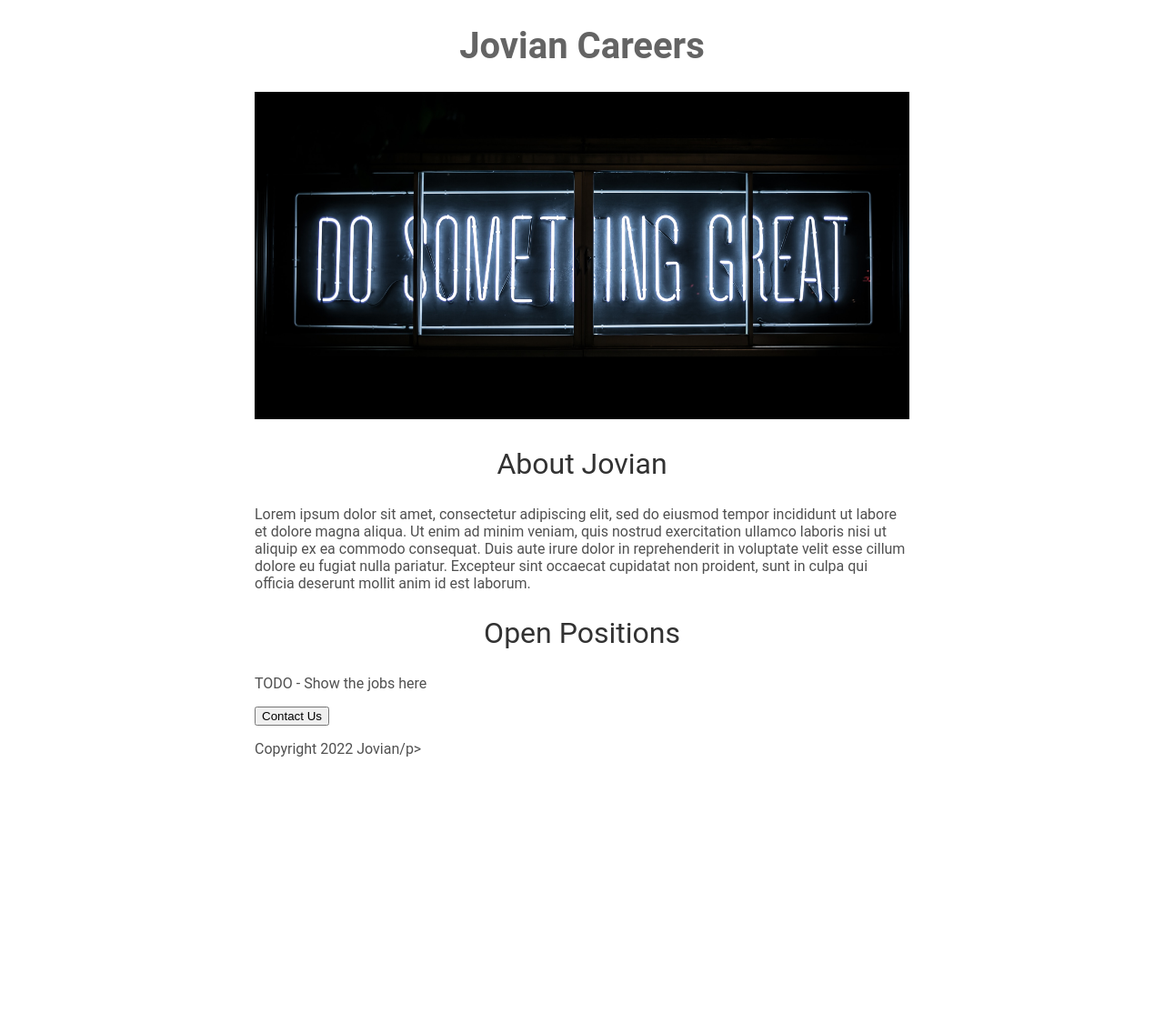
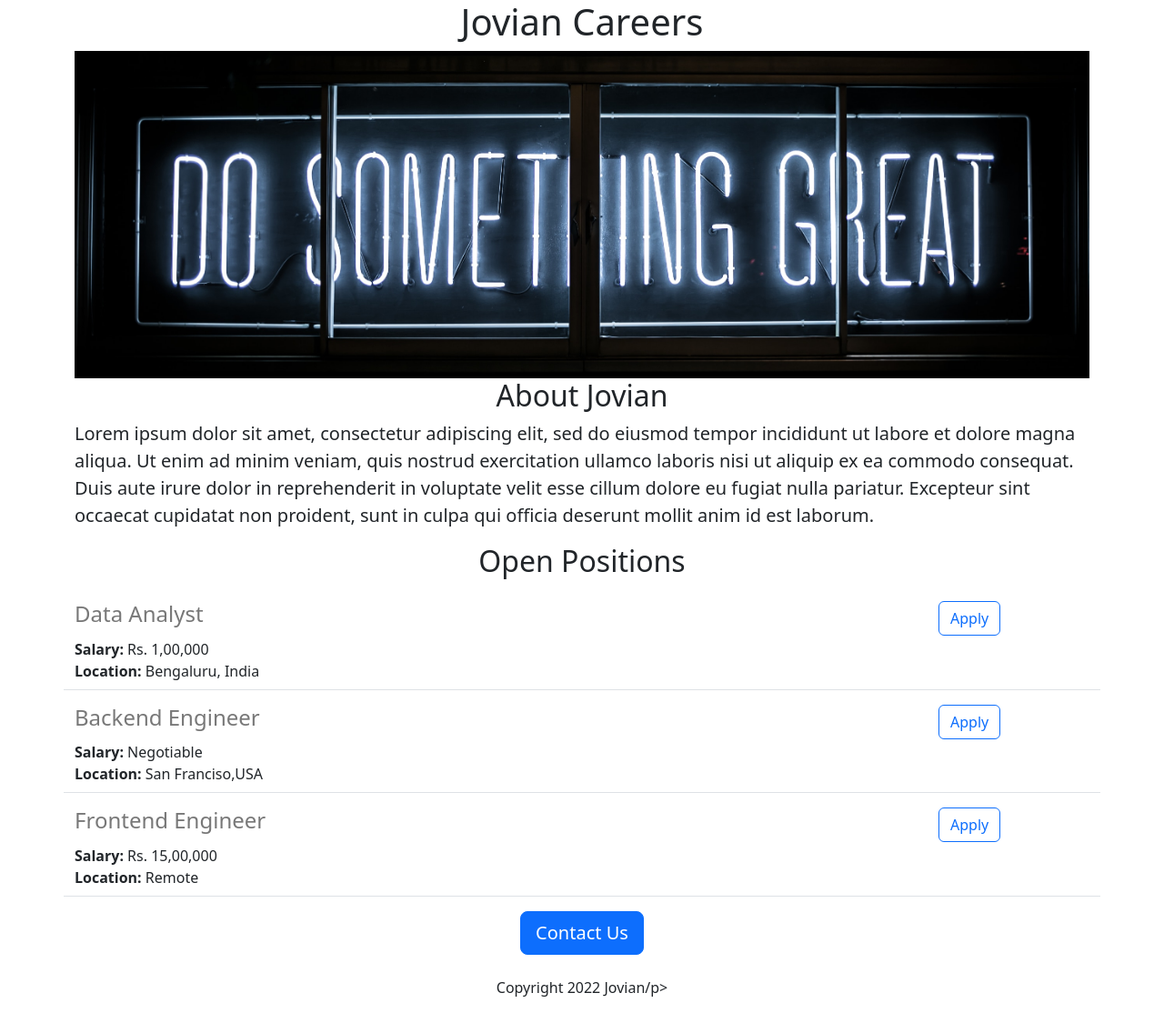
Before and after one commit to matheussxtt/jovian-carrers-website, a Flask app: page / in a window 1280 px wide. Shown: the whole page at 91% size. Before the commit the page ends 832 px from the top, so only its background shows below. Run offline with Flask 2, Linux system fonts and the light colour scheme.

Commit message:
Added dynamic data and API route

```diff
--- a/app.py
+++ b/app.py
@@ -1,11 +1,37 @@
-from flask import Flask, render_template
+from flask import Flask, render_template, jsonify
 
 app = Flask(__name__)
+
+JOBS = [
+  {
+    'id': 1,
+    'title': 'Data Analyst',
+    'location': 'Bengaluru, India',
+    'salary': 'Rs. 1,00,000'
+  },
+  {
+    'id': 2,
+    'title': 'Backend Engineer',
+    'location': 'San Franciso,USA'
+  },
+  {
+    'id': 3,
+    'title': 'Frontend Engineer',
+    'location': 'Remote',
+    'salary': 'Rs. 15,00,000'
+  },
+]
+#Simulando a funcionalidade de uma base de dados
 
 
 @app.route("/")
 def hello_world():
-  return render_template('home.html')
+  return render_template('home.html', jobs=JOBS, company_name='Jovian')
+
+
+@app.route("/api/jobs")
+def list_jobs():
+  return jsonify(JOBS)
 
 
 if __name__ == "__main__":
--- a/templates/home.html
+++ b/templates/home.html
@@ -2,57 +2,35 @@
 <html>
   <head>
     <title>Jovian Careers</title>
-    <style>
-      h1{
-          font-size: 40px;
-          font-family: Roboto;
-          font_weight: normal;
-          color: rgb(100,100,100);
-          text-align: center
-      }
-
+    <meta charset="utf-8">
+    <meta name="viewport" content="width=device-width, initial-scale=1">
+    <link href="https://cdn.jsdelivr.net/npm/bootstrap@5.3.0-alpha2/dist/css/bootstrap.min.css" rel="stylesheet" integrity="sha384-aFq/bzH65dt+w6FI2ooMVUpc+21e0SRygnTpmBvdBgSdnuTN7QbdgL+OapgHtvPp" crossorigin="anonymous">
+  <style>
       #banner {
-               width: 100%;
-               height:360px;
-               object-fit:cover;
-               text-align:center
-      }
-
-      h2 {
-         font-family:Roboto;
-         font-size: 32px;
-         color:rgb(50,50,50);
-         text-align: center;
-         font-weight: normal
-      }
-
-      p {
-        font-family: Roboto;
-        color: rgb(80,80,80)
-      }
-
-      #container {
-        max-width: 720px;
-        margin: 0 auto 0 auto;
-      }
-
-      .bodytext {
+                height:360px;
+                width:100%;
+                object-fit:cover;
 
       }
-
-    </style>
+  </style>
   </head>
   <body>
-    <div id="container">
-      <h1> Jovian Careers </h1>
-      <img id="banner" src="https://jovian-carrers-website.matheusxavier14.repl.co/static/banner.jpg" >
-      <h2>About Jovian</h2>
-      <p class="bodytext">Lorem ipsum dolor sit amet, consectetur adipiscing elit, sed do eiusmod tempor incididunt ut labore et dolore magna aliqua. Ut enim ad minim veniam, quis nostrud exercitation ullamco laboris nisi ut aliquip ex ea commodo consequat. Duis aute irure dolor in reprehenderit in voluptate velit esse cillum dolore eu fugiat nulla pariatur. Excepteur sint occaecat cupidatat non proident, sunt in culpa qui officia deserunt mollit anim id est laborum.
+    <div class="container">
+      <h1 class="text-center"> {{company_name}} Careers </h1>
+      <img class="img-fluid" id="banner" src="https://jovian-carrers-website.matheusxavier14.repl.co/static/banner.jpg" >
+      <h2 class="text-center">About Jovian</h2>
+      <p class="lead">Lorem ipsum dolor sit amet, consectetur adipiscing elit, sed do eiusmod tempor incididunt ut labore et dolore magna aliqua. Ut enim ad minim veniam, quis nostrud exercitation ullamco laboris nisi ut aliquip ex ea commodo consequat. Duis aute irure dolor in reprehenderit in voluptate velit esse cillum dolore eu fugiat nulla pariatur. Excepteur sint occaecat cupidatat non proident, sunt in culpa qui officia deserunt mollit anim id est laborum.
       </p>
-    <h2>Open Positions</h2>
-    <p>TODO - Show the jobs here</p>
-    <button>Contact Us</button>
-      <p> Copyright 2022 Jovian/p>
+    <h2 class="text-center mt-2 mb-4">Open Positions</h2>
+    <p>
+      {%for job in jobs%}
+        {% include 'jobitem.html' %}
+      {% endfor %}
+    </p>
+    <div class="text-center">
+    <button class="btn btn-primary btn-lg">Contact Us</button>
+      <p class="mt-4"> Copyright 2022 Jovian/p>
+    </div>
     </div>
   </body>
 
--- /dev/null
+++ b/templates/jobitem.html
@@ -0,0 +1,22 @@
+      <div class= "border-bottom row" style = "margin-bottom:16px; padding-bottom:8px">
+        <div class="col-10">
+          <h4 style="color:rgb(120,120,120); margin-bottom:4px; padding-bottom:8px">
+              {{job['title']}}
+            </h4>
+          {%if 'salary' in job%}
+          <div>
+            <b>Salary:</b> {{job['salary']}}
+             </div>
+          {%else%}
+            <div>
+            <b>Salary:</b> Negotiable
+            </div>
+          {% endif %}
+          <div>
+            <b>Location:</b> {{job['location']}}
+          </div>
+        </div>
+        <div class="col-2">
+          <button type="button" class="btn btn-outline-primary">Apply</button>
+        </div>
+        </div>
```
